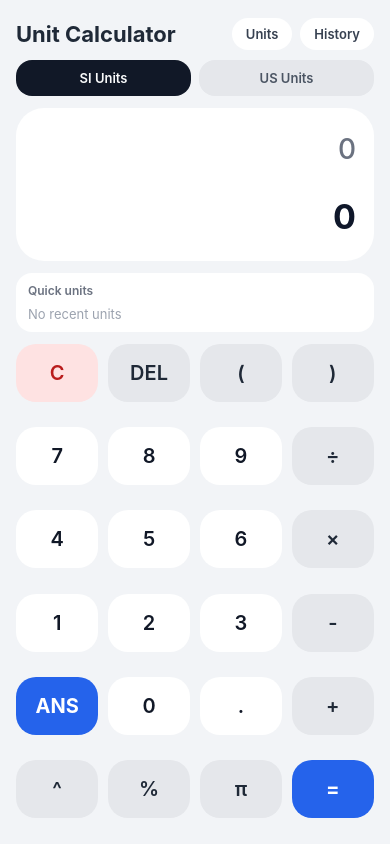
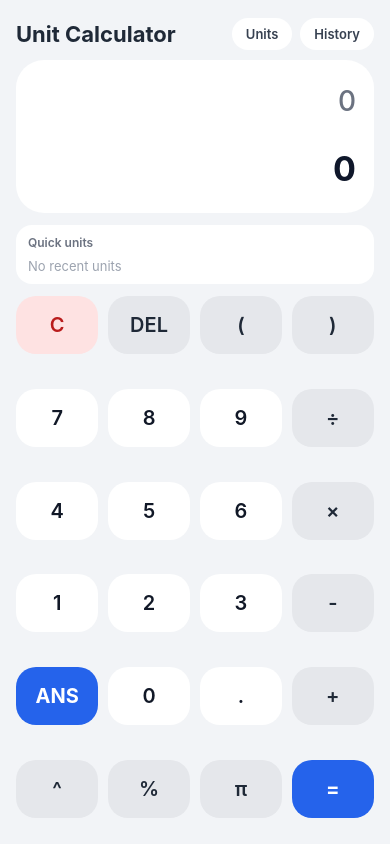
Before and after one commit to bobwillrulex/Unit-Calculator, a React Native app: screen / in a window 390 px wide. Built offline with nearby package versions, Linux system fonts and the light colour scheme.

Commit message:
Unify unit picker across SI and US units

```diff
--- a/src/screens/HomeScreen.tsx
+++ b/src/screens/HomeScreen.tsx
@@ -18,7 +18,6 @@ type TokenType =
   | 'unit'
   | 'answer';
 
-type UnitMode = 'SI' | 'US';
 type BottomSheetMode = 'inputUnits' | 'answerUnits' | null;
 
 interface InputToken {
@@ -86,18 +85,11 @@ const mainPadButtons: readonly PadButton[] = [
   { label: '=', action: 'equals', variant: 'accent' },
 ];
 
-const SI_UNIT_CATEGORIES: readonly UnitCategory[] = [
-  { key: 'length', label: 'Length', units: ['mm', 'cm', 'm', 'km'] },
-  { key: 'mass', label: 'Mass', units: ['mg', 'g', 'kg', 't'] },
-  { key: 'time', label: 'Time', units: ['ms', 's', 'min', 'h'] },
-  { key: 'temp', label: 'Temperature', units: ['°C', 'K'] },
-];
-
-const US_UNIT_CATEGORIES: readonly UnitCategory[] = [
-  { key: 'length', label: 'Length', units: ['in', 'ft', 'yd', 'mi'] },
-  { key: 'mass', label: 'Mass', units: ['oz', 'lb', 'ton'] },
-  { key: 'time', label: 'Time', units: ['s', 'min', 'h', 'day'] },
-  { key: 'temp', label: 'Temperature', units: ['°F'] },
+const UNIT_CATEGORIES: readonly UnitCategory[] = [
+  { key: 'length', label: 'Length', units: ['mm', 'cm', 'm', 'km', 'in', 'ft', 'yd', 'mi'] },
+  { key: 'mass', label: 'Mass', units: ['mg', 'g', 'kg', 't', 'oz', 'lb', 'ton'] },
+  { key: 'time', label: 'Time', units: ['ms', 's', 'min', 'h', 'day'] },
+  { key: 'temp', label: 'Temperature', units: ['°C', 'K', '°F'] },
 ];
 
 const tokenSpacingNeeded = (
@@ -254,14 +246,12 @@ export const HomeScreen = () => {
   const [lastResult, setLastResult] = useState('0');
   const [lastResolvedAnswer, setLastResolvedAnswer] = useState<ResolvedAnswer | null>(null);
   const [selectedAnswerUnitId, setSelectedAnswerUnitId] = useState<string | null>(null);
-  const [unitMode, setUnitMode] = useState<UnitMode>('SI');
   const [historyVisible, setHistoryVisible] = useState(false);
   const [historyEntries, setHistoryEntries] = useState<readonly HistoryEntry[]>([]);
   const [bottomSheetMode, setBottomSheetMode] = useState<BottomSheetMode>(null);
   const [recentUnits, setRecentUnits] = useState<readonly string[]>([]);
 
   const inputPreview = useMemo(() => formatTokens(tokens), [tokens]);
-  const unitCategories = unitMode === 'SI' ? SI_UNIT_CATEGORIES : US_UNIT_CATEGORIES;
   const answerDisplay = useMemo(
     () => formatAnswerDisplay(lastResolvedAnswer, selectedAnswerUnitId),
     [lastResolvedAnswer, selectedAnswerUnitId],
@@ -413,30 +403,6 @@ export const HomeScreen = () => {
         </View>
       </View>
 
-      <View style={styles.unitToggleRow}>
-        {(['SI', 'US'] as const).map(mode => {
-          const selected = mode === unitMode;
-
-          return (
-            <Pressable
-              key={mode}
-              style={({ pressed }) => [
-                styles.unitToggle,
-                selected && styles.unitToggleSelected,
-                pressed && styles.scaleDown,
-              ]}
-              onPress={() => setUnitMode(mode)}
-            >
-              <Text
-                style={[styles.unitToggleLabel, selected && styles.unitToggleLabelSelected]}
-              >
-                {mode === 'SI' ? 'SI Units' : 'US Units'}
-              </Text>
-            </Pressable>
-          );
-        })}
-      </View>
-
       <View style={styles.displayCard}>
         <Text style={styles.expressionText} numberOfLines={2}>
           {inputPreview}
@@ -508,7 +474,7 @@ export const HomeScreen = () => {
 
             {bottomSheetMode === 'inputUnits' ? (
               <ScrollView style={styles.bottomSheetScroll} contentContainerStyle={styles.unitOverlayContent}>
-                {unitCategories.map(category => (
+                {UNIT_CATEGORIES.map(category => (
                   <View key={category.key} style={styles.unitCategorySection}>
                     <Text style={styles.unitCategoryTitle}>{category.label}</Text>
                     <View style={styles.unitChipRow}>
@@ -641,29 +607,6 @@ const styles = StyleSheet.create({
   },
   historyButtonLabelActive: {
     color: '#ffffff',
-  },
-  unitToggleRow: {
-    flexDirection: 'row',
-    gap: 8,
-    marginBottom: 12,
-  },
-  unitToggle: {
-    flex: 1,
-    borderRadius: 16,
-    paddingVertical: 10,
-    alignItems: 'center',
-    backgroundColor: '#e5e7eb',
-  },
-  unitToggleSelected: {
-    backgroundColor: '#111827',
-  },
-  unitToggleLabel: {
-    fontSize: 13,
-    fontWeight: '600',
-    color: '#4b5563',
-  },
-  unitToggleLabelSelected: {
-    color: '#f9fafb',
   },
   displayCard: {
     borderRadius: 28,
```
